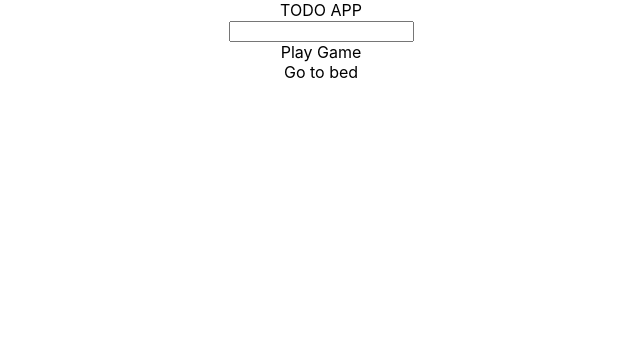
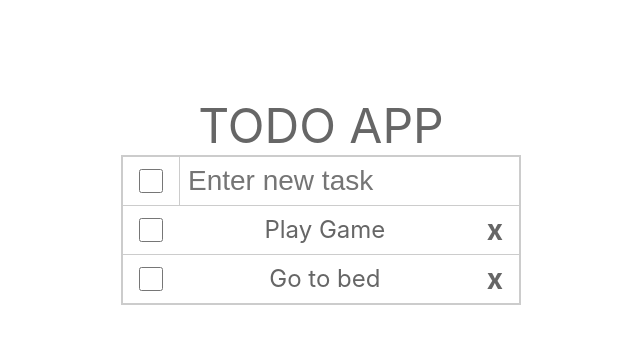
Before and after one commit to hau1862/Todo-list, a React (Create React App) app: page / in a window 1280 px wide. Shown: the top 344 px of the page, without its empty margins (319-959 px from the left). Built offline with nearby package versions, Linux system fonts and the light colour scheme.

Commit message:
Fix Todo Add

```diff
--- a/src/App.css
+++ b/src/App.css
@@ -3,7 +3,41 @@
 }
 
 .todo-heading {
+    font-size: 48px;
+    color: #666;
+}
 
+.todo-body {
+    border: 1px solid #ccc;
+    display: inline-block;
+    width: 50vw;
+    max-width: 400px;
+}
+
+.todo-add {
+    display: flex;
+    align-items: center;
+    border: 1px solid #ccc;
+}
+
+.todo-add .todo-add__check {
+    display: block;
+    width: 24px;
+    height: 24px;
+    cursor: pointer;
+    margin: 0 16px;
+}
+
+.todo-add .todo-add__input {
+    width: 100%;
+    height: 48px;
+    font-size: 28px;
+    color: #666;
+    outline: none;
+    padding: 0 8px;
+    flex: 1;
+    border: 0 solid #ccc;
+    border-left-width: 1px;
 }
 
 .todo-list {
@@ -11,10 +45,43 @@
 }
 
 .todo-list .todo-item {
-
+    font-size: 24px;
+    color: #666;
+    border: 1px solid #ccc;
+    border-top-width: 0px;
+    display: flex;
+    flex-direction: row;
+    line-height: 48px;
+    align-items: center;
 }
 
-.todo-item.todo-item--done {
+.todo-item .todo-item__check {
+    display: block;
+    width: 24px;
+    height: 24px;
+    cursor: pointer;
+    margin: 0 16px;
+}
+
+.todo-item .todo-item__content {
+    margin: 0;
+    flex: 1;
+    text-align: center;
+}
+
+.todo-item .todo-item__delete {
+    font-size: 28px;
+    margin: 0 16px;
+    cursor: pointer;
+    user-select: none;
+    font-weight: bold;
+}
+
+.todo-item .todo-item__delete:hover {
+    color: red;
+}
+
+.todo-item.todo-item--done .todo-item__content{
     text-decoration: line-through;
 }
 
--- a/src/App.js
+++ b/src/App.js
@@ -16,6 +16,9 @@ class App extends React.Component {
 
         this.handleAddItem = this.handleAddItem.bind(this);
         this.handleUpdateListTask = this.handleUpdateListTask.bind(this);
+        this.handleCompleteAllTask = this.handleCompleteAllTask.bind(this);
+        this.handleIncompleteAllTask = this.handleIncompleteAllTask.bind(this);
+        this.handleCheckAllTask = this.handleCheckAllTask.bind(this);
     }
 
     handleAddItem(newItem) {
@@ -32,13 +35,43 @@ class App extends React.Component {
         })
     }
 
+    handleCompleteAllTask() {
+        let listTask = this.state.listTask;
+
+        listTask.forEach(function(task) {
+            task.isDone = true;
+        })
+
+        this.setState({ listTask });
+    }
+
+    handleIncompleteAllTask() {
+        let listTask = this.state.listTask;
+
+        listTask.forEach(function(task) {
+            task.isDone = false;
+        })
+
+        this.setState({ listTask });
+    }
+
+    handleCheckAllTask() {
+        const { listTask } = this.state;
+        return listTask.every(function(task) {
+            return task.isDone;
+        });
+    }
+
     render() {
         const { listTask } = this.state;
+
         return (
             <div className="container">
                 <div className="todo-heading">TODO APP</div>
-                <AddItem handleAddItem={ this.handleAddItem }/>
-                <TodoList listTask={listTask} handleUpdateListTask={this.handleUpdateListTask}/>
+                <div className="todo-body">
+                    <AddItem handleAddItem={ this.handleAddItem } handleCompleteAllTask={this.handleCompleteAllTask} handleIncompleteAllTask={this.handleIncompleteAllTask} checkAllTask={this.handleCheckAllTask()}/>
+                    <TodoList listTask={listTask} handleUpdateListTask={this.handleUpdateListTask}/>
+                </div>
             </div>
         );
     }
--- a/src/component/AddItem.js
+++ b/src/component/AddItem.js
@@ -4,31 +4,38 @@ class AddItem extends React.Component {
     constructor(props) {
         super(props);
 
-        this.state = {
-            content: ""
-        }
-
         this.handleKeyPress = this.handleKeyPress.bind(this);
+        this.handleClickAll = this.handleClickAll.bind(this);
     }
 
     handleKeyPress(event) {
         if(event.charCode === 13) {
-            const newItem = {
-                content: this.state.content,
-                isDone: false
-            };
+            const content = event.target.value.trim();
+            if(content) {
+                const newItem = {
+                    content,
+                    isDone: false
+                };
+                this.props.handleAddItem(newItem);
+            }
             event.target.value = "";
-            this.props.handleAddItem(newItem);
+        }
+    }
+
+    handleClickAll(event) {
+        if(event.target.checked) {
+            this.props.handleCompleteAllTask();
         }
         else {
-            this.setState({ content: event.target.value });
+            this.props.handleIncompleteAllTask();
         }
     }
 
     render() {
         return (
-            <div className="add-item">
-                <input type="text" onKeyPress={this.handleKeyPress} />
+            <div className="todo-add">
+                <input type="checkbox" checked={this.props.checkAllTask} className="todo-add__check" onClick={this.handleClickAll}/>
+                <input className="todo-add__input" placeholder="Enter new task" type="text" onKeyPress={this.handleKeyPress} />
             </div>
         );
     }
--- a/src/component/TodoItem.js
+++ b/src/component/TodoItem.js
@@ -4,21 +4,73 @@ import Lib from "../lib";
 class TodoItem extends React.Component {
     constructor(props) {
         super(props);
+
         this.handleClickTask = this.handleClickTask.bind(this);
+        this.handleChangeContent = this.handleChangeContent.bind(this);
+        this.handleRequireChangeContent = this.handleRequireChangeContent.bind(this);
+        this.handleEditContent = this.handleEditContent.bind(this);
+        this.handleSaveContent = this.handleSaveContent.bind(this);
     }
 
     handleClickTask(event) {
-        const isDone = !this.props.task.isDone
-        this.props.handleSaveItem({ ...this.props.task, isDone });
+        let item = this.props.task;
+
+        if(event.target.checked) {
+            item.isDone = true;
+            this.props.handleSaveItem(item);
+        }
+        else {
+            item.isDone = false;
+            this.props.handleSaveItem(item);
+        }
+
+    }
+
+    handleEditContent(event) {
+        if(event.target.isContentEditable) {
+
+            if(event.charCode === 13) {
+                this.handleSaveContent(event);
+            }
+        }
+    }
+
+    handleSaveContent(event) {
+        const content = event.target.innerText.trim();
+        if(content) {
+            const item = {
+                ...this.props.task,
+                content
+            };
+
+            this.props.handleSaveItem(item);
+        }
+        else {
+            event.target.innerText = this.props.task.content;
+        }
+        event.target.setAttribute("contentEditable", "false");
+    }
+
+    handleChangeContent(event) {
+        if(event.target.isContentEditable) {
+            this.handleSaveContent(event);
+        }
+    }
+
+    handleRequireChangeContent(event) {
+        if(!this.props.task.isDone) {
+            event.target.setAttribute("contentEditable", "true");
+        }
     }
 
     render() {
         let { content, isDone } = this.props.task;
         const className = Lib.classNames("todo-item", { "todo-item--done": isDone });
-
         return (
-            <div className={ className } onClick={ this.handleClickTask }>
-                { content }
+            <div className={ className }>
+                <input type="checkbox" checked={isDone} className="todo-item__check" onClick={ this.handleClickTask }/>
+                <p className="todo-item__content" onDoubleClick={this.handleRequireChangeContent} onKeyPress={this.handleEditContent} onBlur={this.handleChangeContent}>{content}</p>
+                <div className="todo-item__delete" onClick={this.props.handleDeleteItem}>x</div>
             </div>
         );
     }
--- a/src/index.css
+++ b/src/index.css
@@ -11,3 +11,11 @@ code {
   font-family: source-code-pro, Menlo, Monaco, Consolas, 'Courier New',
     monospace;
 }
+
+* {
+  box-sizing: border-box;
+}
+
+#root {
+  margin-top: 12vh;
+}
```
